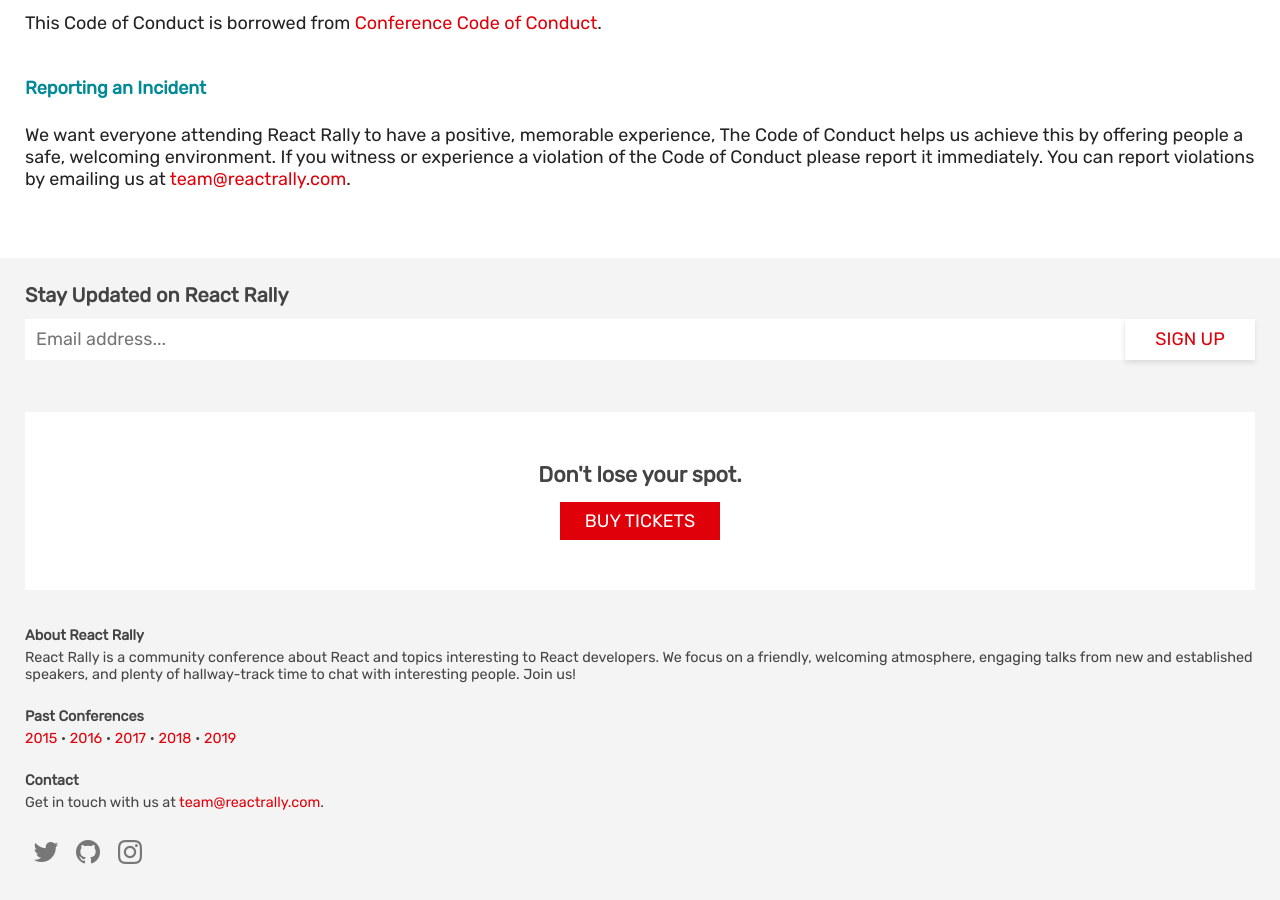
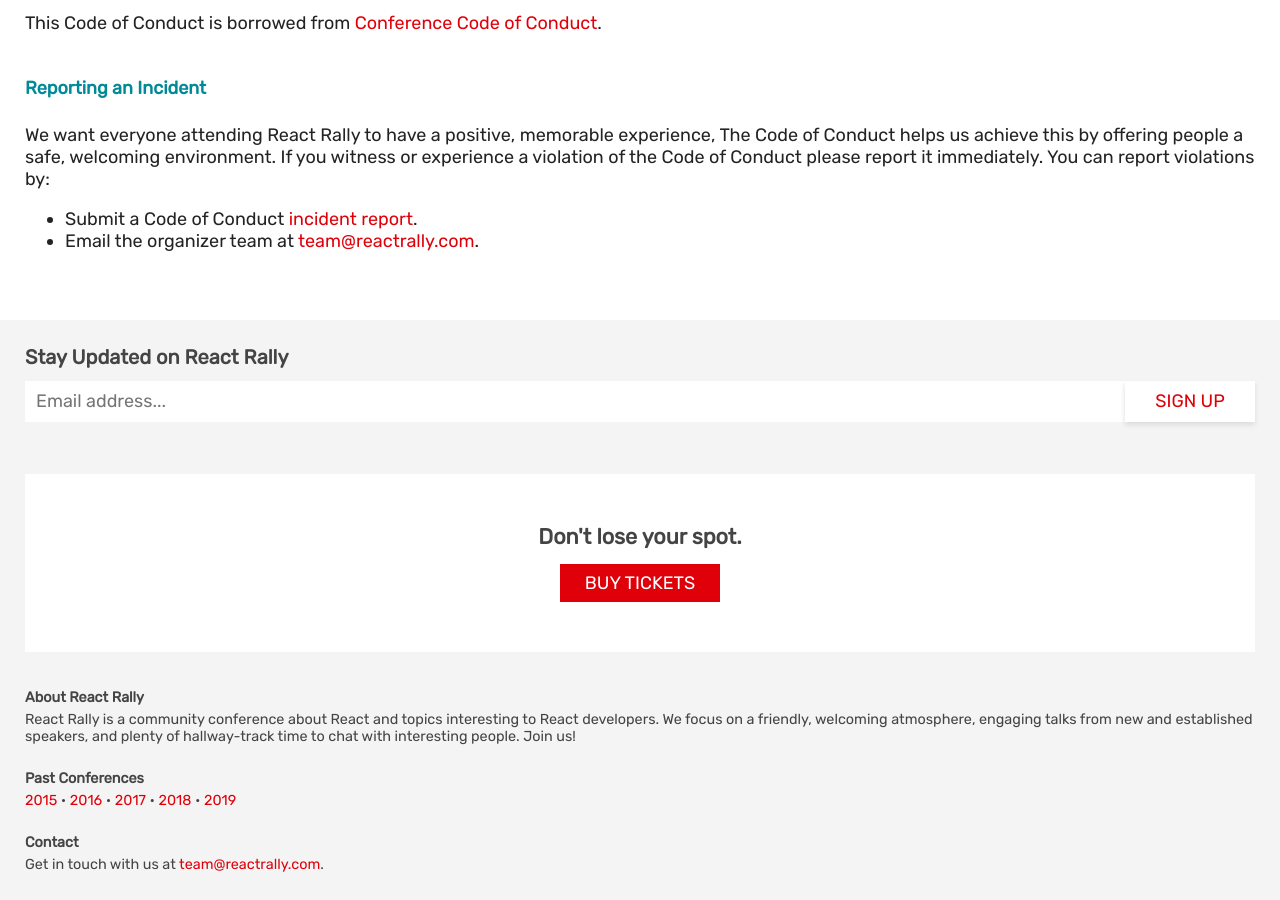
Before and after one commit to react-rally/react-rally-2020, a React app: page /conduct in a window 1280 px wide. Shown: the part 1080-1980 px from the top of the page. Built offline with nearby package versions, Linux system fonts and the light colour scheme.

Commit message:
Adding link to report a CoC incident

```diff
--- a/app/helpers/constants.js
+++ b/app/helpers/constants.js
@@ -4,7 +4,7 @@
 constants.Links = {
   CODE_OF_CONDUCT: 'http://confcodeofconduct.com/',
   CODE_OF_CONDUCT_FORM: '',
-  EMAIL_ORGANIZERS: 'mailto:team@reactrally.com',
+  EMAIL_ORGANIZERS: 'team@reactrally.com',
   TICKET_SALES: 'https://ti.to/trace-events/react-rally-2020',
   PROPOSAL_FORM: 'http://speak.reactrally.com/events/react-rally-2020',
   HOTEL_RESERVATION:
@@ -18,7 +18,8 @@
     'https://www.youtube.com/playlist?list=PLUD4kD-wL_zYSfU3tIYsb4WqfFQzO_EjQ',
   SPONSOR_PROSPECTUS: 'docs/sponsor.pdf',
   OPPORTUNITY_SCHOLARSHIP_FORM:
-    'https://docs.google.com/forms/d/e/1FAIpQLSevXCteBpBysq8afjuHQuFL4sx3OUv3o2iIciQ6sMCfCk12uw/viewform?usp=sf_link',
+    'https://docs.google.com/forms/d/e/1FAIpQLSevXCteBpBysq8afjuHQuFL4sx3OUv3o2iIciQ6sMCfCk12uw/viewform',
+  REPORT_COC_VIOLATION_FORM: 'https://docs.google.com/forms/d/e/1FAIpQLScghazbFL90gtVbWjlE2BxwXGuV-S1IIXGyXqeU9lyLAA7NmQ/viewform',
 };
 
 constants.Prices = {
--- a/app/screens/Conduct/index.js
+++ b/app/screens/Conduct/index.js
@@ -20,16 +20,12 @@
         <br />
         <Button
           className="primary"
-          onClick={() => {
-            document.getElementById('report').scrollIntoView({
-              block: 'start',
-              behavior: 'smooth',
-            });
-          }}>
+          href={constants.Links.REPORT_COC_VIOLATION_FORM}
+        >
           Report an Incident
         </Button>
         &nbsp;&nbsp;&nbsp;&nbsp;
-        <Button href={constants.Links.EMAIL_ORGANIZERS}>
+        <Button href={`mailto:${constants.Links.EMAIL_ORGANIZERS}`}>
           Contact an Organizer
         </Button>
       </section>
@@ -109,10 +105,16 @@
           experience, The Code of Conduct helps us achieve this by offering
           people a safe, welcoming environment. If you witness or experience a
           violation of the Code of Conduct please report it immediately. You can
-          report violations by emailing us at{' '}
-            <a href="mailto:team@reactrally.com?subject=Code of Conduct Violation">
-              team@reactrally.com
-            </a>.
+          report violations by:
+
+          <ul>
+            <li>Submit a Code of Conduct <a href="{constants.Links.REPORT_COC_VIOLATION_FORM}" target="_blank">incident report</a>.</li>
+            <li>Email the organizer team at {' '}
+              <a href={`mailto:${constants.Links.EMAIL_ORGANIZERS}?subject=Code+of+Conduct+Violation`}>
+                {constants.Links.EMAIL_ORGANIZERS}
+              </a>.
+            </li>
+          </ul>
       </p>
       </section>
     </div>
--- a/app/screens/Sponsors/index.js
+++ b/app/screens/Sponsors/index.js
@@ -18,7 +18,7 @@
           Download Prospectus
         </Button>
         &nbsp;&nbsp;&nbsp;&nbsp;
-        <Button href={constants.Links.EMAIL_ORGANIZERS}>Get in Touch</Button>
+        <Button href={`mailto:${constants.Links.EMAIL_ORGANIZERS}`}>Get in Touch</Button>
       </section>
 
       {Object.keys(SponsorData)
```
